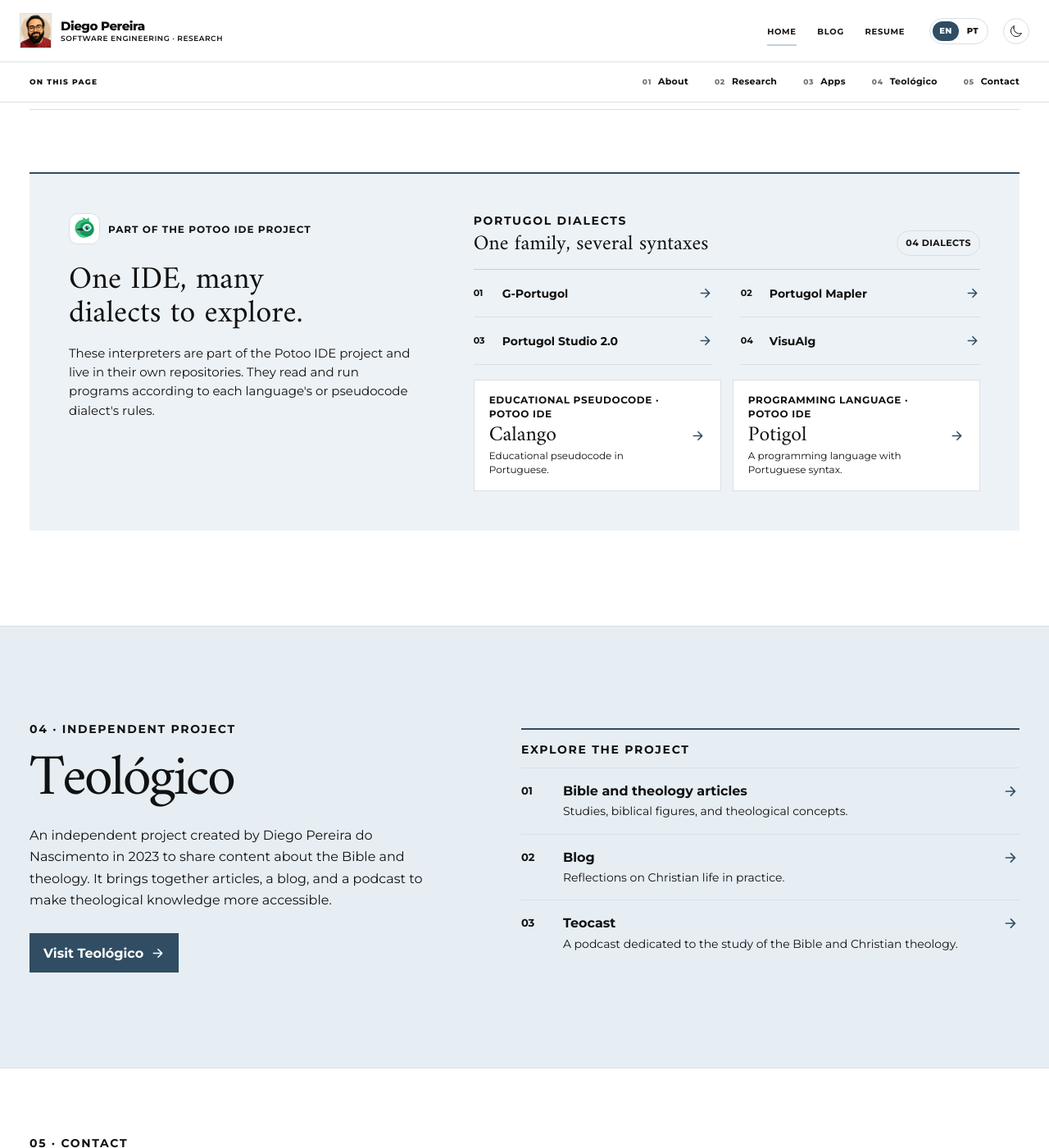
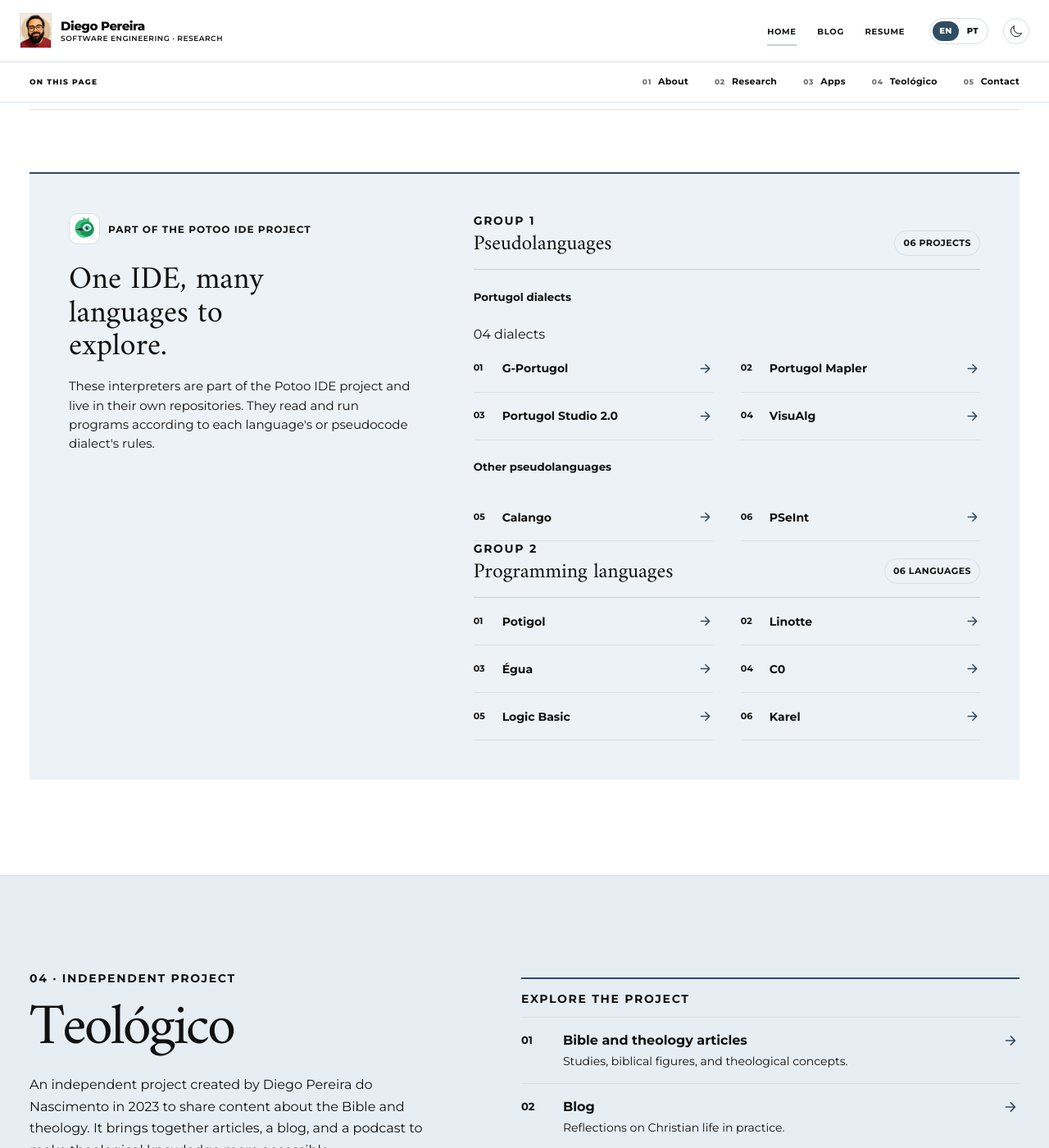
Before and after one commit to diegopn/diegopn.github.io, a Jekyll site: the page built from en/index.html, in a window 1280 px wide and 1400 px high, scrolled down 2739 px. Shown: the whole window at 82% size. Built offline with Jekyll 4.4.1, drawn with Linux system fonts in a browser that asks for light colours.

Commit message:
Organize English interpreter links

```diff
--- a/en/index.html
+++ b/en/index.html
@@ -156,17 +156,24 @@ section_nav:
                 <img src="{{ '/src/assets/images/potoo-icon.svg' | relative_url }}" alt="" loading="lazy" decoding="async">
                 <span>Part of the Potoo IDE project</span>
               </div>
-              <h3 id="interpreters-title">One IDE, many dialects to explore.</h3>
+              <h3 id="interpreters-title">One IDE, many languages to explore.</h3>
               <p>These interpreters are part of the Potoo IDE project and live in their own repositories. They read and run programs according to each language's or pseudocode dialect's rules.</p>
             </div>
 
             <div class="interpreter-catalog">
+              <section class="interpreter-group" aria-labelledby="pseudolanguages-title">
                 <div class="interpreter-catalog-heading">
                   <div>
-                  <p class="section-kicker">Portugol dialects</p>
-                  <h4>One family, several syntaxes</h4>
+                    <p class="section-kicker">Group 1</p>
+                    <h4 id="pseudolanguages-title">Pseudolanguages</h4>
                   </div>
-                <span class="interpreter-count">04 dialects</span>
+                  <span class="interpreter-count">06 projects</span>
+                </div>
+
+                <div class="interpreter-subgroup interpreter-subgroup-portugol">
+                  <div class="interpreter-subgroup-heading">
+                    <h5>Portugol dialects</h5>
+                    <span>04 dialects</span>
                   </div>
                   <ul class="interpreter-links">
                     <li><a href="https://github.com/diegopn/potoo-gportugol-interpreter" target="_blank" rel="noreferrer"><span>01</span><strong>G-Portugol</strong><ion-icon name="arrow-forward-outline" aria-hidden="true"></ion-icon></a></li>
@@ -174,20 +181,36 @@ section_nav:
                     <li><a href="https://github.com/diegopn/potoo-portugol-studio-2-interpreter" target="_blank" rel="noreferrer"><span>03</span><strong>Portugol Studio 2.0</strong><ion-icon name="arrow-forward-outline" aria-hidden="true"></ion-icon></a></li>
                     <li><a href="https://github.com/diegopn/potoo-portugol-visualg-interpreter" target="_blank" rel="noreferrer"><span>04</span><strong>VisuAlg</strong><ion-icon name="arrow-forward-outline" aria-hidden="true"></ion-icon></a></li>
                   </ul>
-              <div class="interpreter-other-languages">
-                <a class="interpreter-language" href="https://github.com/diegopn/potoo-calango-interpreter" target="_blank" rel="noreferrer">
-                  <span class="interpreter-language-type">Educational pseudocode · Potoo IDE</span>
-                  <strong>Calango</strong>
-                  <span class="interpreter-language-description">Educational pseudocode in Portuguese.</span>
-                  <ion-icon name="arrow-forward-outline" aria-hidden="true"></ion-icon>
-                </a>
-                <a class="interpreter-language" href="https://github.com/diegopn/potoo-potigol-interpreter" target="_blank" rel="noreferrer">
-                  <span class="interpreter-language-type">Programming language · Potoo IDE</span>
-                  <strong>Potigol</strong>
-                  <span class="interpreter-language-description">A programming language with Portuguese syntax.</span>
-                  <ion-icon name="arrow-forward-outline" aria-hidden="true"></ion-icon>
-                </a>
                 </div>
+
+                <div class="interpreter-subgroup interpreter-subgroup-other">
+                  <div class="interpreter-subgroup-heading">
+                    <h5>Other pseudolanguages</h5>
+                  </div>
+                  <ul class="interpreter-links">
+                    <li><a href="https://github.com/diegopn/potoo-calango-interpreter" target="_blank" rel="noreferrer"><span>05</span><strong>Calango</strong><ion-icon name="arrow-forward-outline" aria-hidden="true"></ion-icon></a></li>
+                    <li><a href="https://github.com/diegopn/potoo-pseint-interpreter" target="_blank" rel="noreferrer"><span>06</span><strong>PSeInt</strong><ion-icon name="arrow-forward-outline" aria-hidden="true"></ion-icon></a></li>
+                  </ul>
+                </div>
+              </section>
+
+              <section class="interpreter-group interpreter-group-languages" aria-labelledby="programming-languages-title">
+                <div class="interpreter-catalog-heading">
+                  <div>
+                    <p class="section-kicker">Group 2</p>
+                    <h4 id="programming-languages-title">Programming languages</h4>
+                  </div>
+                  <span class="interpreter-count">06 languages</span>
+                </div>
+                <ul class="interpreter-links">
+                  <li><a href="https://github.com/diegopn/potoo-potigol-interpreter" target="_blank" rel="noreferrer"><span>01</span><strong>Potigol</strong><ion-icon name="arrow-forward-outline" aria-hidden="true"></ion-icon></a></li>
+                  <li><a href="https://github.com/diegopn/potoo-linotte-interpreter" target="_blank" rel="noreferrer"><span>02</span><strong>Linotte</strong><ion-icon name="arrow-forward-outline" aria-hidden="true"></ion-icon></a></li>
+                  <li><a href="https://github.com/diegopn/potoo-egua-interpreter" target="_blank" rel="noreferrer"><span>03</span><strong>Égua</strong><ion-icon name="arrow-forward-outline" aria-hidden="true"></ion-icon></a></li>
+                  <li><a href="https://github.com/diegopn/potoo-c0-interpreter" target="_blank" rel="noreferrer"><span>04</span><strong>C0</strong><ion-icon name="arrow-forward-outline" aria-hidden="true"></ion-icon></a></li>
+                  <li><a href="https://github.com/diegopn/potoo-logic-basic-interpreter" target="_blank" rel="noreferrer"><span>05</span><strong>Logic Basic</strong><ion-icon name="arrow-forward-outline" aria-hidden="true"></ion-icon></a></li>
+                  <li><a href="https://github.com/diegopn/potoo-karel-interpreter" target="_blank" rel="noreferrer"><span>06</span><strong>Karel</strong><ion-icon name="arrow-forward-outline" aria-hidden="true"></ion-icon></a></li>
+                </ul>
+              </section>
             </div>
           </div>
         </div>
```
Lines whose indentation alone changed are shown as unchanged.
